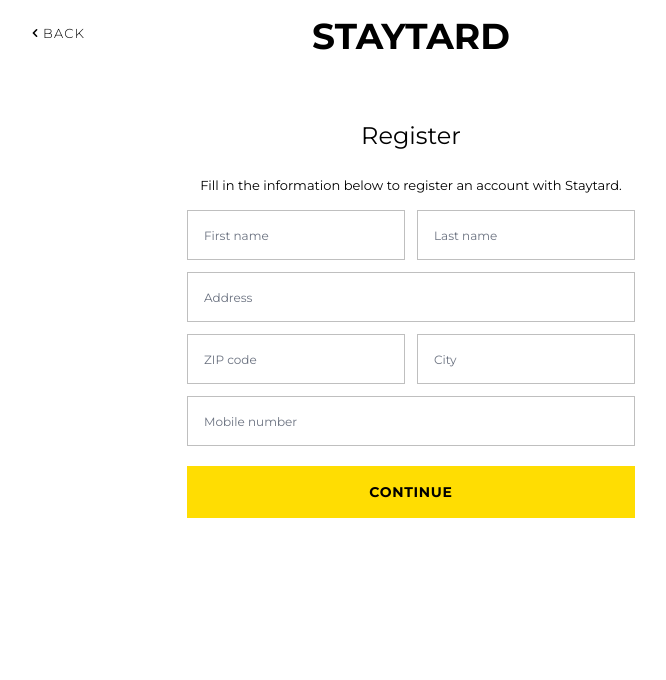
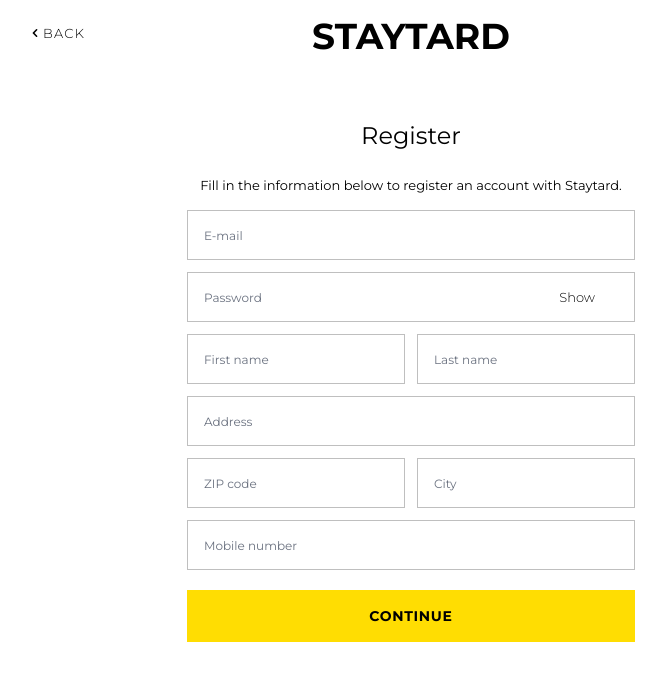
Before and after one commit to EdvinTr/staytard-frontend, a Next.js app: page /register in a window 1280 px wide. Shown: the top 680 px of the page, without its empty margins (229-895 px from the left). Built offline with nearby package versions, Linux system fonts and the light colour scheme; no server answers.

Commit message:
add: email and password fields

```diff
--- a/src/Localized.ts
+++ b/src/Localized.ts
@@ -18,6 +18,10 @@
       cityInputValidationErrorMessage: "Please enter your location.",
       phoneNumberValidationErrorMessage:
         "Please enter a valid mobile number (ex. 0707123123).",
+      emailInputErrorMessage:
+        "Please enter a correct e-mail address (ex.name@example.com).",
+      passwordInputErrorMessage:
+        "Use at least 8 characters with both letters and numbers.",
     },
   };
 }
--- a/src/components/form/RegisterForm.tsx
+++ b/src/components/form/RegisterForm.tsx
@@ -1,10 +1,17 @@
 import React, { useState } from "react";
 import { Localized } from "../../Localized";
 import { isCellPhoneNumber } from "../../utils/validation/isCellPhoneNumber";
+import { isEmailAddress } from "../../utils/validation/isEmailAddress";
 import { BaseButton } from "../BaseButton";
 import { BaseInput } from "../BaseInput";
 import { InputFieldErrorText } from "../InputFieldErrorText";
 import { InputState } from "./types";
+import {
+  containsLettersRegex,
+  isAddressRegex,
+  isZipCodeRegex,
+  passwordValidationRegex,
+} from "./utils/validation";
 
 interface RegisterFormProps {}
 
@@ -16,17 +23,22 @@
   zipCodeValidationErrorMessage,
   cityInputValidationErrorMessage,
   phoneNumberValidationErrorMessage,
+  emailInputErrorMessage,
+  passwordInputErrorMessage,
 } = Localized.page.register;
 
-const containsLettersRegex = new RegExp(
-  /^([\s'\-\.\/:A-Za-z\xC0-\xCB\xCC\xCD\xCF\xCE\xC9\xD1\xD6\xD8\xDA\xDC\xDD\xDE\xDF\xD9\xF9\xEC\xCD\xE0-\xEB\xED\xEE\xEF\xE9\xFF\xF0\xF1\xF3\xF6\xF8\xFA\xFC\xFD\xD5\xF5\xDB\xD0\xFB\xFB\xFE\xD2\xD3\xF2\xD4\xF4\xF3\u0178\u1E9E\u0105\u0104\u0107\u0106\u0119\u0118\u0142\u0141\u0144\u0143\u00f3\u00d3\u015b\u015a\u017a\u0179\u017c\u017b]){1,100}$/
-);
+export const RegisterForm = ({}: RegisterFormProps) => {
+  const [emailInput, setEmailInput] = useState<InputState>({
+    value: null,
+    isFocused: false,
+    error: null,
+  });
+  const [passwordInput, setPasswordInput] = useState<InputState>({
+    value: null,
+    isFocused: false,
+    error: null,
+  });
 
-const isAddressRegex = new RegExp(/^[a-zA-Z0-9\s]{1,36}$/);
-
-const isZipCodeRegex = new RegExp(/^[0-9]{3,3}\ ?[0-9]{2,2}$/);
-
-export const RegisterForm = ({}: RegisterFormProps) => {
   const [firstNameInput, setFirstNameInput] = useState<InputState>({
     value: null,
     isFocused: false,
@@ -58,25 +70,148 @@
     isFocused: false,
     error: null,
   });
+
+  const [isPasswordShown, setIsPasswordShown] = useState(false);
   const onFormSubmit = async (e: React.FormEvent) => {
     e.preventDefault();
-    const errors = [
-      firstNameInput.error,
-      lastNameInput.error,
-      addressInput.error,
-      zipCodeInput.error,
-      phoneNumberInput.error,
-      firstNameInput.error,
-      lastNameInput.error,
-    ].filter((error) => error);
-    if (errors.length) {
+    if (formHasErrors()) {
       return;
     }
-    console.log("is now valid form");
+    console.log("Register form is valid, proceed.");
+  };
+
+  const formHasErrors = (): boolean => {
+    return (
+      [
+        emailInput.error,
+        passwordInput.error,
+        firstNameInput.error,
+        lastNameInput.error,
+        addressInput.error,
+        zipCodeInput.error,
+        phoneNumberInput.error,
+      ].filter((error) => error).length > 0
+    );
   };
 
   return (
     <form className="pt-4" onSubmit={onFormSubmit}>
+      {/* email input */}
+      <BaseInput
+        data-cy="email-input"
+        type="email"
+        className={`${!emailInput.error && "mb-3"} `}
+        placeholder="E-mail"
+        label="E-mail"
+        required
+        errorMessage={emailInput.error}
+        hasError={!!emailInput.error}
+        value={emailInput.value || ""}
+        isFocused={emailInput.isFocused}
+        onFocus={() => setEmailInput({ ...emailInput, isFocused: true })}
+        onChange={(e) =>
+          setEmailInput({
+            ...emailInput,
+            value: e.target.value,
+          })
+        }
+        onBlur={(e) => {
+          const value = e.target.value.trim();
+          if (value.length === 0) {
+            return setEmailInput({
+              ...emailInput,
+              isFocused: false,
+              error: emailInputErrorMessage,
+            });
+          }
+          // check length and if it contains only letters
+          if (!isEmailAddress(value)) {
+            return setEmailInput({
+              ...emailInput,
+              isFocused: false,
+              error: emailInputErrorMessage,
+            });
+          }
+          // no error
+          return setEmailInput({
+            ...emailInput,
+            isFocused: false,
+            error: null,
+          });
+        }}
+      />
+      {emailInput.error && (
+        <InputFieldErrorText
+          data-cy="email-error-message"
+          isInputFocused={emailInput.isFocused}
+        >
+          {emailInput.error}
+        </InputFieldErrorText>
+      )}
+      {/* password input */}
+      <div className="relative">
+        <BaseInput
+          data-cy="password-input"
+          type={isPasswordShown ? "text" : "password"}
+          className={`${!passwordInput.error && "mb-3"} `}
+          placeholder="Password"
+          label="Password"
+          required
+          errorMessage={passwordInput.error}
+          hasError={!!passwordInput.error}
+          value={passwordInput.value || ""}
+          isFocused={passwordInput.isFocused}
+          onFocus={() =>
+            setPasswordInput({ ...passwordInput, isFocused: true })
+          }
+          onChange={(e) =>
+            setPasswordInput({
+              ...passwordInput,
+              value: e.target.value,
+            })
+          }
+          onBlur={(e) => {
+            const value = e.target.value.trim();
+            if (value.length === 0) {
+              return setPasswordInput({
+                ...passwordInput,
+                isFocused: false,
+                error: passwordInputErrorMessage,
+              });
+            }
+            // validate against regex
+            if (!passwordValidationRegex.test(value)) {
+              return setPasswordInput({
+                ...passwordInput,
+                isFocused: false,
+                error: passwordInputErrorMessage,
+              });
+            }
+            // no error
+            return setPasswordInput({
+              ...passwordInput,
+              isFocused: false,
+              error: null,
+            });
+          }}
+        />
+        {passwordInput.error && (
+          <InputFieldErrorText
+            data-cy="password-error-message"
+            isInputFocused={passwordInput.isFocused}
+          >
+            {passwordInput.error}
+          </InputFieldErrorText>
+        )}
+        <button
+          type="button"
+          onClick={() => setIsPasswordShown(!isPasswordShown)}
+          className="absolute top-4 right-10 text-13 font-light"
+        >
+          {isPasswordShown ? "Hide" : "Show"}
+        </button>
+      </div>
+      {/* grid */}
       <div className="grid grid-cols-2 gap-x-3 ">
         {/* first name input */}
         <div>
--- /dev/null
+++ b/src/components/form/utils/validation.ts
@@ -0,0 +1,24 @@
+export const containsLettersRegex = new RegExp(
+  /^([\s'\-\.\/:A-Za-z\xC0-\xCB\xCC\xCD\xCF\xCE\xC9\xD1\xD6\xD8\xDA\xDC\xDD\xDE\xDF\xD9\xF9\xEC\xCD\xE0-\xEB\xED\xEE\xEF\xE9\xFF\xF0\xF1\xF3\xF6\xF8\xFA\xFC\xFD\xD5\xF5\xDB\xD0\xFB\xFB\xFE\xD2\xD3\xF2\xD4\xF4\xF3\u0178\u1E9E\u0105\u0104\u0107\u0106\u0119\u0118\u0142\u0141\u0144\u0143\u00f3\u00d3\u015b\u015a\u017a\u0179\u017c\u017b]){1,100}$/
+);
+
+/**
+ * Check if the input contains letters and numbers
+ * Length between 1-36 characters
+ *  */
+export const isAddressRegex = new RegExp(/^[a-zA-Z0-9\s]{1,36}$/);
+
+/**
+ * Check if input contains 5 number 0-9
+ *  */
+export const isZipCodeRegex = new RegExp(/^[0-9]{3,3}\ ?[0-9]{2,2}$/);
+
+/**
+ * Check if input contains:
+ * - At least 8 characters
+ * - At least one number
+ * - At least one letter
+ *  */
+export const passwordValidationRegex = new RegExp(
+  /^((?=.*[a-zA-ZåäöæøÅÄÖÆØ])(?=.*[0-9]))[\S]{8,}$/
+);
```
